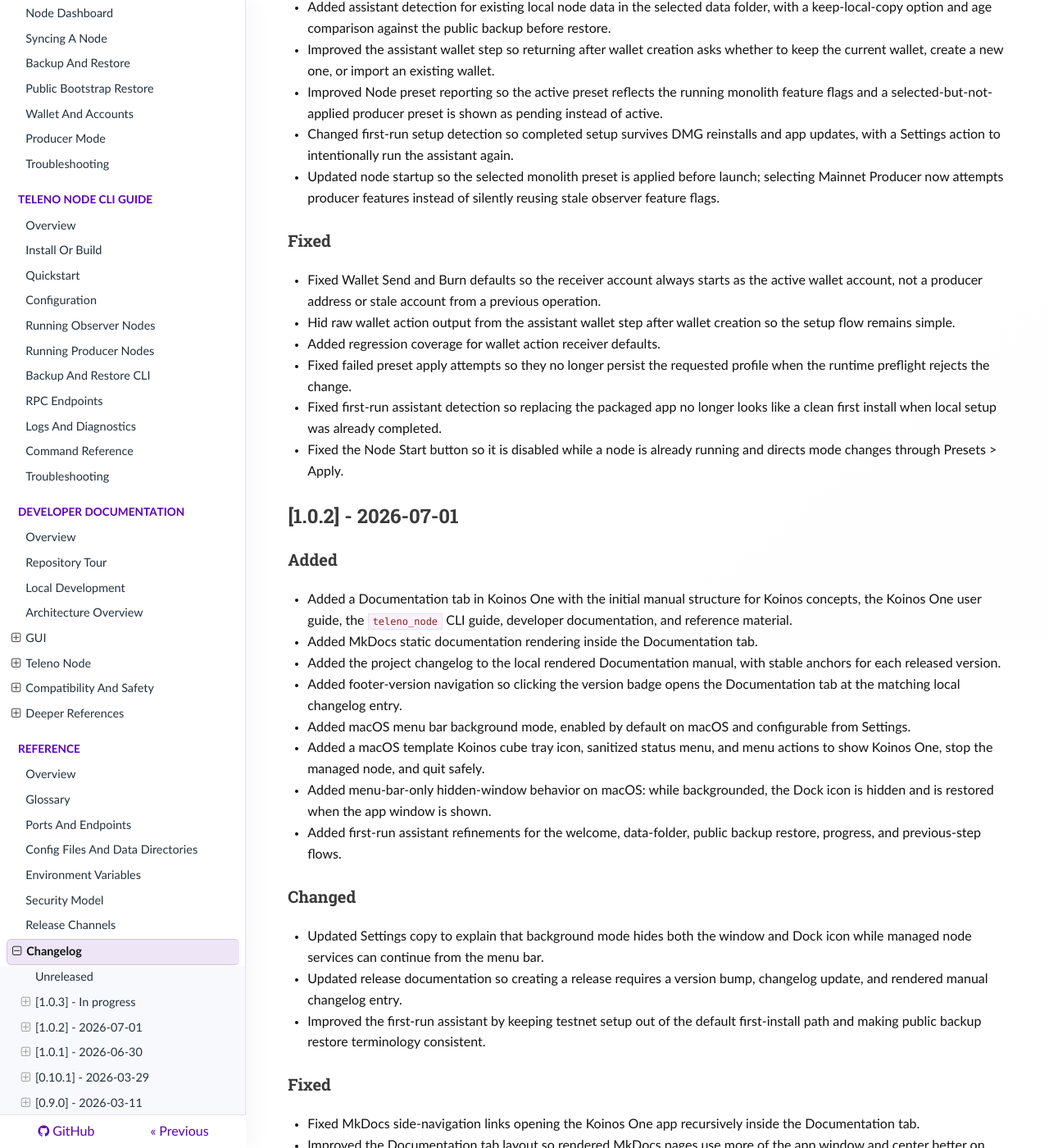
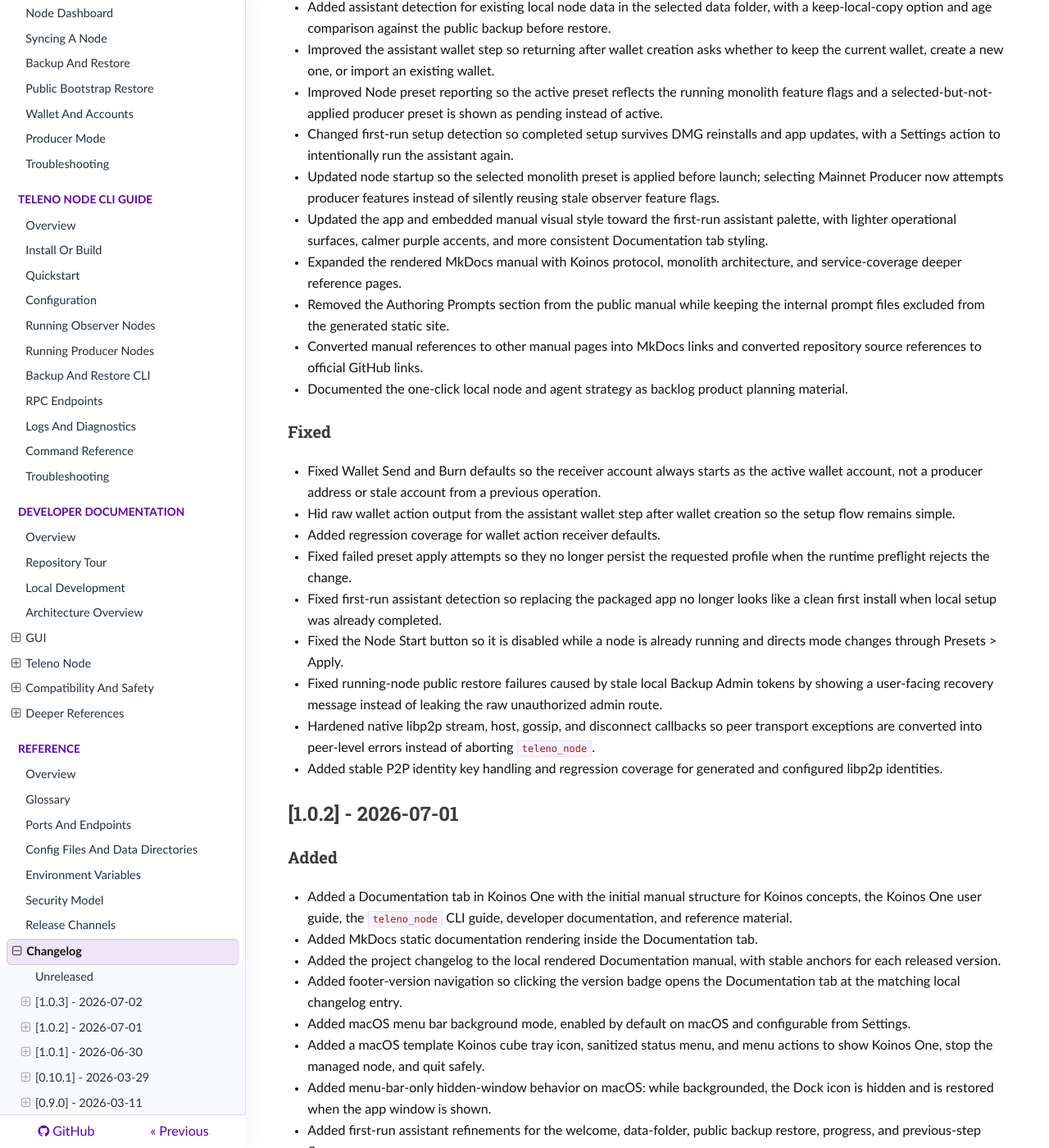
Before and after one commit to koinos/koinos-one, an MkDocs documentation site: the page built from docs/manual/reference/changelog.md, in a window 1280 px wide and 1400 px high, scrolled down 619 px. Shown: the whole window at 82% size. Built offline with MkDocs 1.6.1, drawn with Linux system fonts in a browser that asks for light colours; nearby versions of some CDN libraries; some of the changed text lies outside the part shown.

Commit message:
Sync rendered manual changelog

```diff
--- a/docs/manual/reference/changelog.md
+++ b/docs/manual/reference/changelog.md
@@ -11,7 +11,7 @@ All notable changes to this project are documented in this file.
 
 <a id="version-1.0.3"></a>
 <a id="v1.0.3"></a>
-## [1.0.3] - In progress
+## [1.0.3] - 2026-07-02
 
 ### Changed
 
@@ -41,6 +41,17 @@ All notable changes to this project are documented in this file.
 - Updated node startup so the selected monolith preset is applied before
   launch; selecting Mainnet Producer now attempts producer features instead of
   silently reusing stale observer feature flags.
+- Updated the app and embedded manual visual style toward the first-run
+  assistant palette, with lighter operational surfaces, calmer purple accents,
+  and more consistent Documentation tab styling.
+- Expanded the rendered MkDocs manual with Koinos protocol, monolith
+  architecture, and service-coverage deeper reference pages.
+- Removed the Authoring Prompts section from the public manual while keeping
+  the internal prompt files excluded from the generated static site.
+- Converted manual references to other manual pages into MkDocs links and
+  converted repository source references to official GitHub links.
+- Documented the one-click local node and agent strategy as backlog product
+  planning material.
 
 ### Fixed
 
@@ -56,6 +67,14 @@ All notable changes to this project are documented in this file.
   looks like a clean first install when local setup was already completed.
 - Fixed the Node Start button so it is disabled while a node is already
   running and directs mode changes through Presets > Apply.
+- Fixed running-node public restore failures caused by stale local Backup Admin
+  tokens by showing a user-facing recovery message instead of leaking the raw
+  unauthorized admin route.
+- Hardened native libp2p stream, host, gossip, and disconnect callbacks so
+  peer transport exceptions are converted into peer-level errors instead of
+  aborting `teleno_node`.
+- Added stable P2P identity key handling and regression coverage for generated
+  and configured libp2p identities.
 
 
 <a id="version-1.0.2"></a>
```
